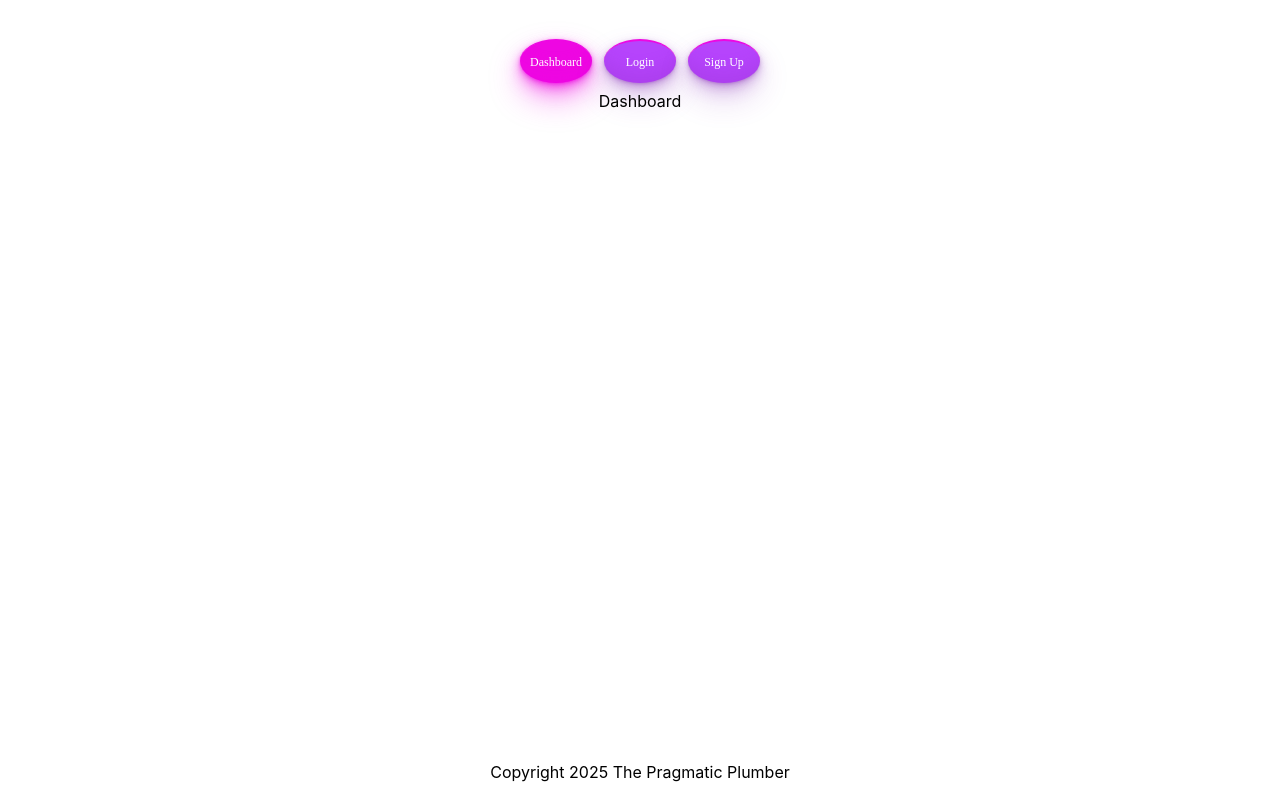
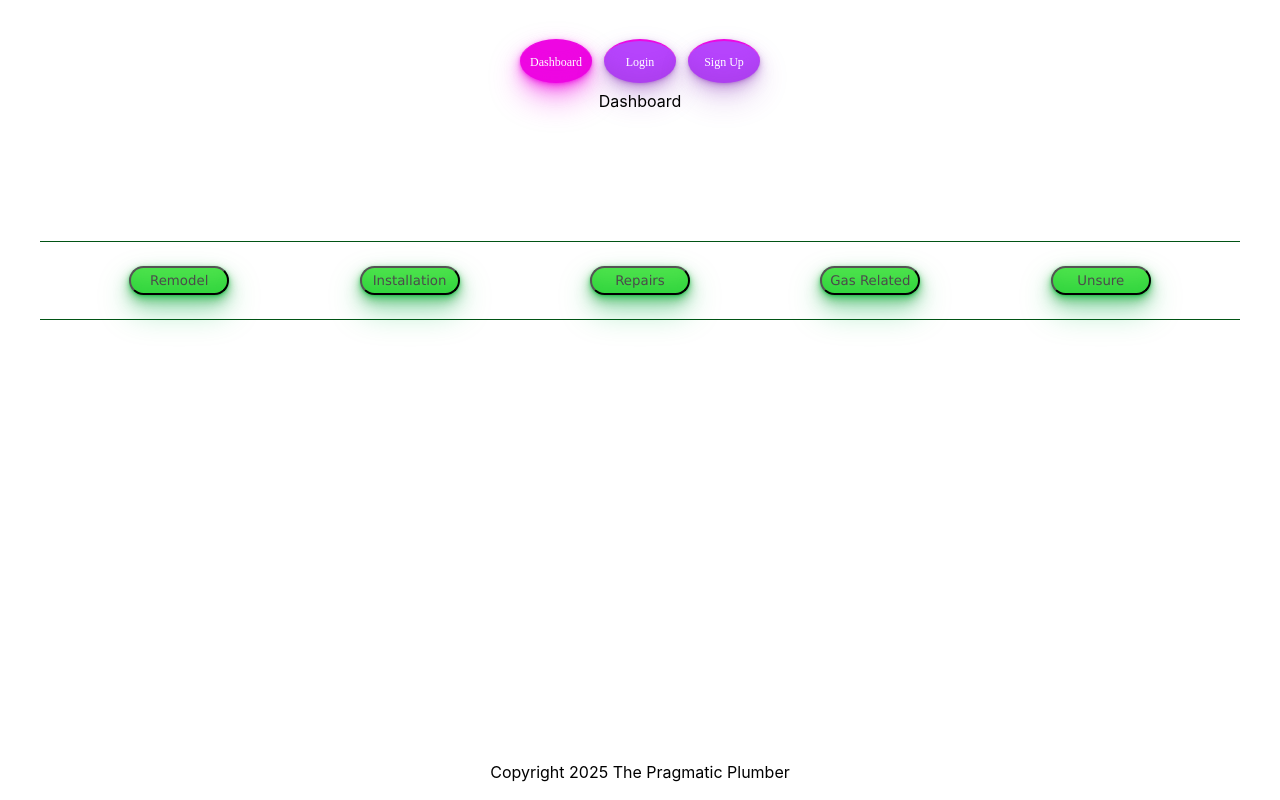
Before and after one commit to DSD-Cohort-Spring2025-TeamJ/local-service-client, a React (Vite) app in the folder local-service-client/: page / in a window 1280 px wide. Built offline with nearby package versions, Linux system fonts and the light colour scheme; no server answers.

Commit message:
Added services component and styled.

```diff
--- a/local-service-client/src/App.css
+++ b/local-service-client/src/App.css
@@ -29,3 +29,32 @@
   color: #ee07e2;
   box-shadow: rgba(238, 7, 226, 0.35) 0 -25px 18px -14px inset, rgba(238, 7, 226, 0.35) 0 1px 2px, rgba(238, 7, 226, 0.35) 0 2px 4px, rgba(238, 7, 226, 0.35) 0 4px 8px, rgba(238, 7, 226, 0.35) 0 8px 16px, rgba(238, 7, 226, 0.35) 0 16px 32px;
 }
+
+.services-nav {
+  display: flex;
+  justify-content: space-around;
+  align-items: center;
+  margin-top: 8rem;
+  border:#015315 solid;
+  border-width: 1px 0 1px 0;
+  padding: 1.5rem;
+}
+
+button.services {
+  background-color: rgb(76, 227, 76);
+  border-radius: 1rem;
+  padding: 5px;
+  width: 100px;
+  box-shadow: rgba(1, 185, 38, 0.35) 0 -25px 18px -14px inset, rgba(1, 177, 30, 0.35) 0 1px 2px,
+  rgba(3, 194, 79, 0.35) 0 2px 4px, rgba(1, 192, 17, 0.35) 0 4px 8px, rgba(1, 119, 42, 0.35) 0 8px 16px,
+  rgba(2, 199, 78, 0.35) 0 16px 32px;
+  color: rgb(75, 75, 75);
+  font-family:Verdana, Geneva, Tahoma, sans-serif;
+}
+
+button.services:hover {
+  box-shadow: rgba(1, 111, 23, 0.35) 0 -25px 18px -14px inset, rgba(1, 143, 25, 0.35) 0 1px 2px,
+  rgba(2, 139, 57, 0.35) 0 2px 4px, rgba(1, 107, 10, 0.35) 0 4px 8px, rgba(1, 119, 42, 0.35) 0 8px 16px,
+  rgba(1, 128, 50, 0.35) 0 16px 32px;
+  color: rgb(4, 94, 22);;
+}
--- a/local-service-client/src/App.jsx
+++ b/local-service-client/src/App.jsx
@@ -4,6 +4,7 @@ import Login from "./Login";
 import Signup from "./Signup";
 import Dashboard from "./Dashboard";
 import Footer from "/src/components/Footer.jsx"
+import Services from "/src/components/Services.jsx"
 
 import './App.css'
 
@@ -18,7 +19,7 @@ function App() {
           <Route exact path="/signup" render={(props) => <Signup {...props} />} />
           <Route exact path="/" render={(props) => <Dashboard {...props} />} />
         </Switch>
-
+        <Services />
         <Footer />
       </div>
     </>
--- /dev/null
+++ b/local-service-client/src/components/Services.jsx
@@ -0,0 +1,11 @@
+export default function Services() {
+    return (
+        <div className="services-nav">
+        <button className="services remodel">Remodel</button>
+        <button className="services installation">Installation</button>
+        <button className="services repairs">Repairs</button>
+        <button className="services gas">Gas Related</button>
+        <button className="services unsure">Unsure</button>
+        </div>
+    )
+}
```
